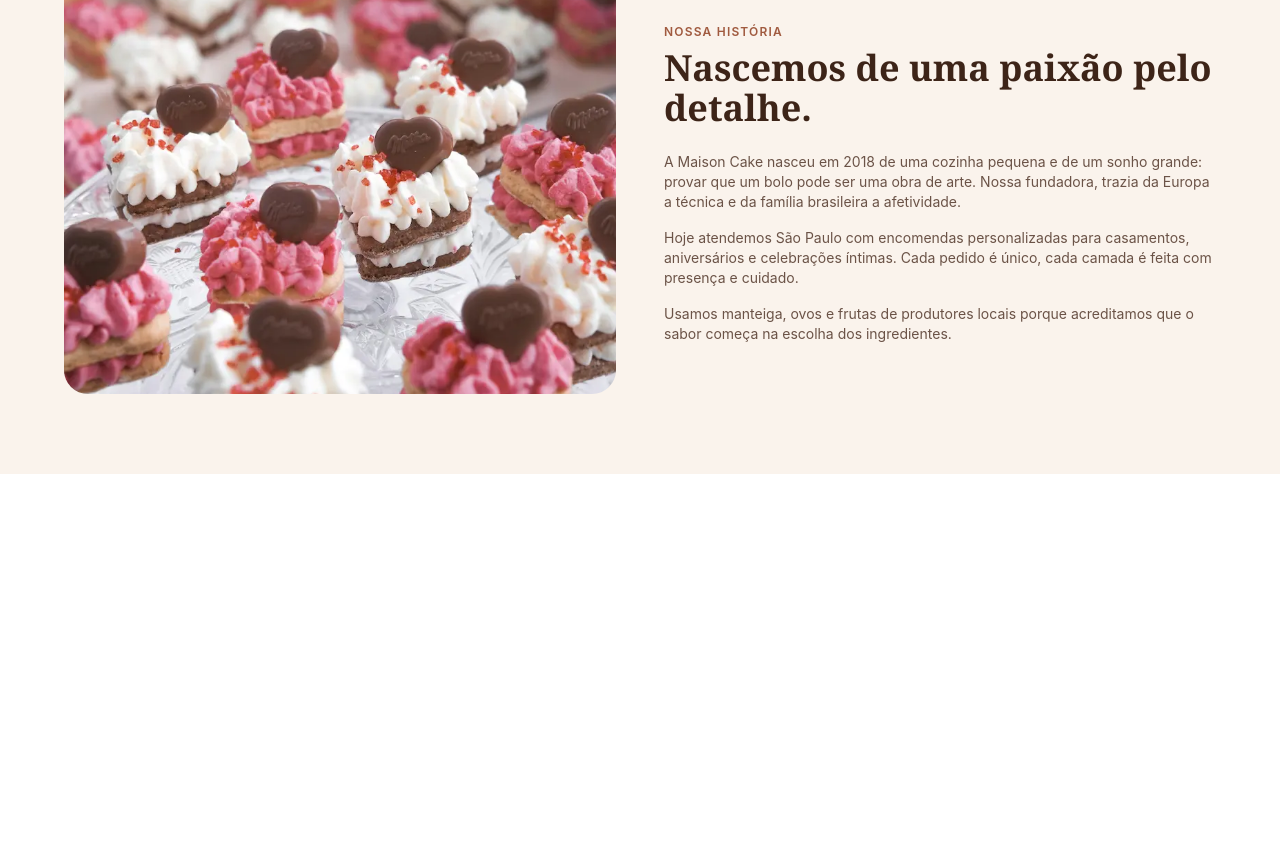
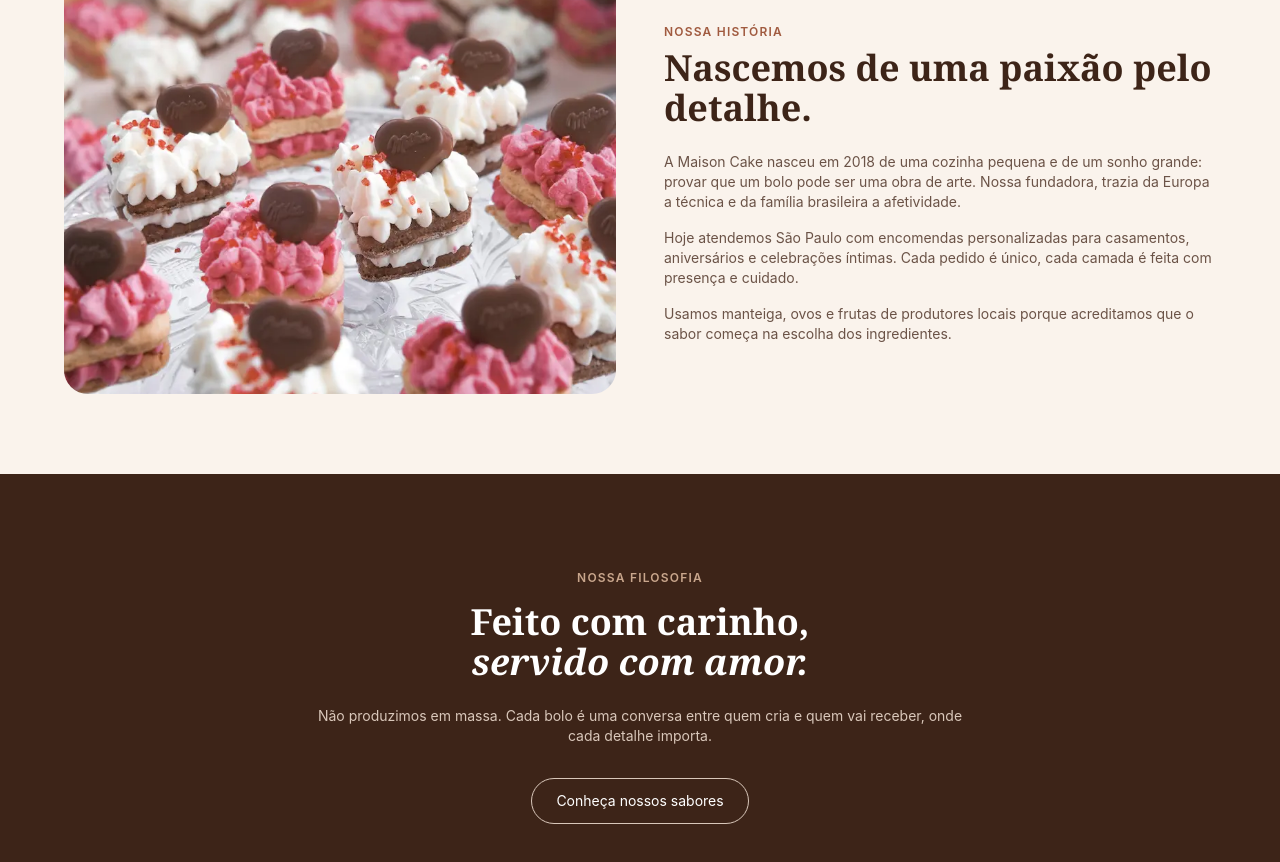
Before and after one commit to camilasantos25/Maison-Cake, a React (Vite) app: page / in a window 1280 px wide. Shown: the part 1659-2521 px from the top of the page. Before the commit the page ends 2133 px from the top, so only its background shows below. Built offline with nearby package versions, Linux system fonts and the light colour scheme.

Commit message:
criação da seção filosofia com bloco de destaque escuro

```diff
--- a/src/App.jsx
+++ b/src/App.jsx
@@ -1,4 +1,5 @@
 import Cardapio from "./sections/Cardapio"
+import Filosofia from "./sections/Filosofia"
 import Header from "./sections/Header"
 import Hero from "./sections/Hero"
 import SobreNos from "./sections/SobreNos"
@@ -10,6 +11,7 @@ function App() {
       <Hero />
       <Cardapio />
       <SobreNos />
+      <Filosofia />
     </div>
   )
 }
--- /dev/null
+++ b/src/sections/Filosofia.jsx
@@ -0,0 +1,25 @@
+function Filosofia() {
+    return (
+        <section className="bg-[#3d2418] px-16 py-24 text-center">
+            <div className="mx-auto max-w-2xl">
+                <p className="text-xs font-semibold tracking-widest text-[#c9a68c]">
+                    NOSSA FILOSOFIA
+                </p>
+                <h2 className="mt-4 font-serif text-4xl font-bold text-white">
+                    Feito com carinho,{' '}
+                    <br />
+                    <span className="italic">servido com amor.</span>
+                </h2>
+                <p className="mt-6 text-sm text-[#d9c7ba]">
+                    Não produzimos em massa. Cada bolo é uma conversa entre quem cria e
+                    quem vai receber, onde cada detalhe importa.
+                </p>
+                <a href="#bolos" className="mt-8 inline-block cursor-pointer rounded-full border border-[#d9c7ba] px-6 py-3 text-sm text-white transition-colors hover:bg-[#faf3ec] hover:text-[#3d2418]">
+                    Conheça nossos sabores
+                </a>
+            </div>
+        </section>
+    )
+}
+
+export default Filosofia
```
